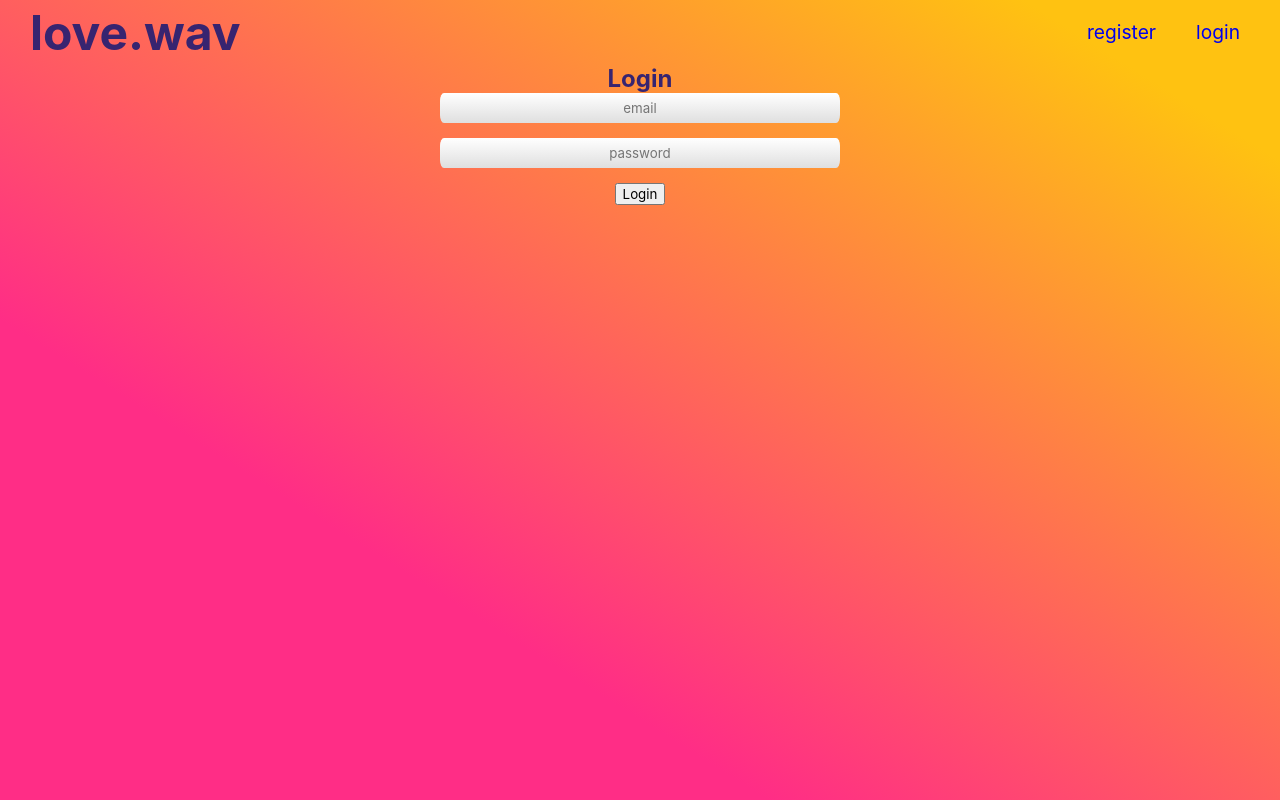
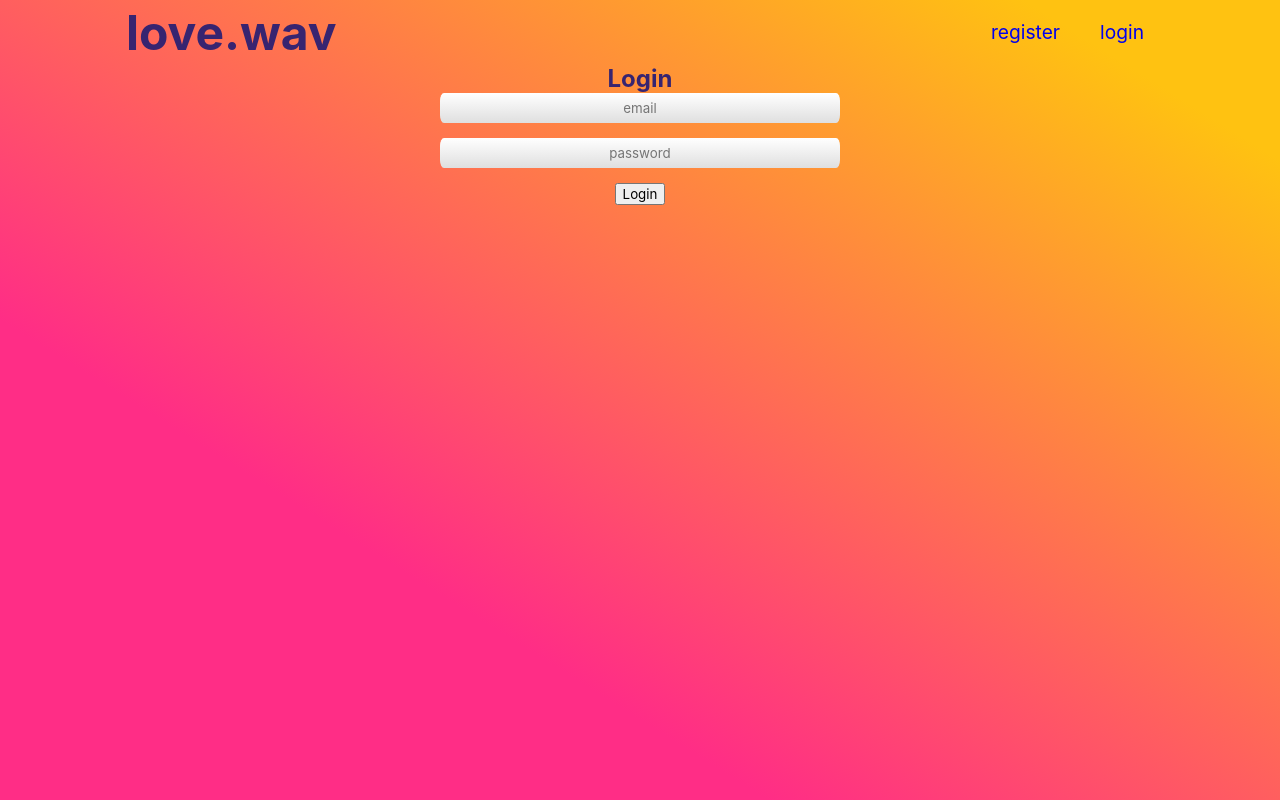
Before and after one commit to ydnaod/Love.wav, a React (Create React App) app: page /login in a window 1280 px wide. Built offline with nearby package versions, Linux system fonts and the light colour scheme; no server answers.

Commit message:
style app so that there are margins on left and right

```diff
--- a/src/App.css
+++ b/src/App.css
@@ -7,6 +7,14 @@
   -moz-transition: all .25s ease-in;
   -o-transition: all .25s ease-in;
   transition: all .25s ease-in;
+  display: flex;
+  justify-content: center;
+}
+
+.App-Content{
+  text-align: center;
+  height: 100vh;
+  width: 85%;
 }
 
 .glass{
--- a/src/App.js
+++ b/src/App.js
@@ -38,8 +38,8 @@ function App(props) {
   }
 
   const dashboard = <div className="dashboard">
-    <MatchDashboard fetchUserId={fetchUserId}/>
-    <ConversationList fetchUserId={fetchUserId}/>
+    <MatchDashboard fetchUserId={fetchUserId} />
+    <ConversationList fetchUserId={fetchUserId} />
   </div>
 
   const isAuth = async () => {
@@ -64,15 +64,16 @@ function App(props) {
     <Router >
       <Fragment>
         <div className="App">
+          <div className='App-Content'>
             <NavBar isAuthorized={isAuthorized}
               handleAuthorization={handleAuthorization} />
             <Switch>
               <Route exact path="/" render={props => isAuthorized ? dashboard : <Redirect to='/login' />} />
               <Route exact path='/profile'>
-              <EditProfile fetchUserId={fetchUserId}/>
+                <EditProfile fetchUserId={fetchUserId} />
               </Route>
               <Route exact path='/settings'>
-              <Settings fetchUserId={fetchUserId}/>
+                <Settings fetchUserId={fetchUserId} />
               </Route>
               <Route exact path='/login' render={props => !isAuthorized ? <Login isAuthorized={isAuthorized}
                 handleAuthorization={handleAuthorization} /> : <Redirect to='/' />} />
@@ -80,6 +81,7 @@ function App(props) {
                 handleAuthorization={handleAuthorization} /> : <Redirect to='/' />} />
             </Switch>
           </div>
+        </div>
       </Fragment>
     </Router>
   );
--- a/src/Components/Message/Message.js
+++ b/src/Components/Message/Message.js
@@ -3,18 +3,22 @@ import './Message.css';
 
 export function Message({ message, owner, fetchUserId }) {
 
+    //const [messageOwner, setMessageOwner] = useState();
     const messageRef = useRef();
 
     const determineOwner = async () => {
     const userId = await fetchUserId();
     const message = messageRef.current;
     if (owner === userId) {
+        //setMessageOwner('my-message');
         message.classList.toggle('my-message')
     }
     else if (owner === 999) {
+        //setMessageOwner('love.wav-message');
         message.classList.toggle('love.wav-message')
     }
     else {
+        //setMessageOwner('their-message');
         message.classList.toggle('their-message')
     }
 }
@@ -28,7 +32,7 @@ export function Message({ message, owner, fetchUserId }) {
     return (
         <Fragment>
             <div className="messageContainer">
-                <p ref={messageRef} className={`message`}>{message}</p>
+                <p ref={messageRef} className={`message` /*${messageOWner} */}>{message}</p>
             </div>
         </Fragment>
     )
```
Lines whose indentation alone changed are shown as unchanged.
